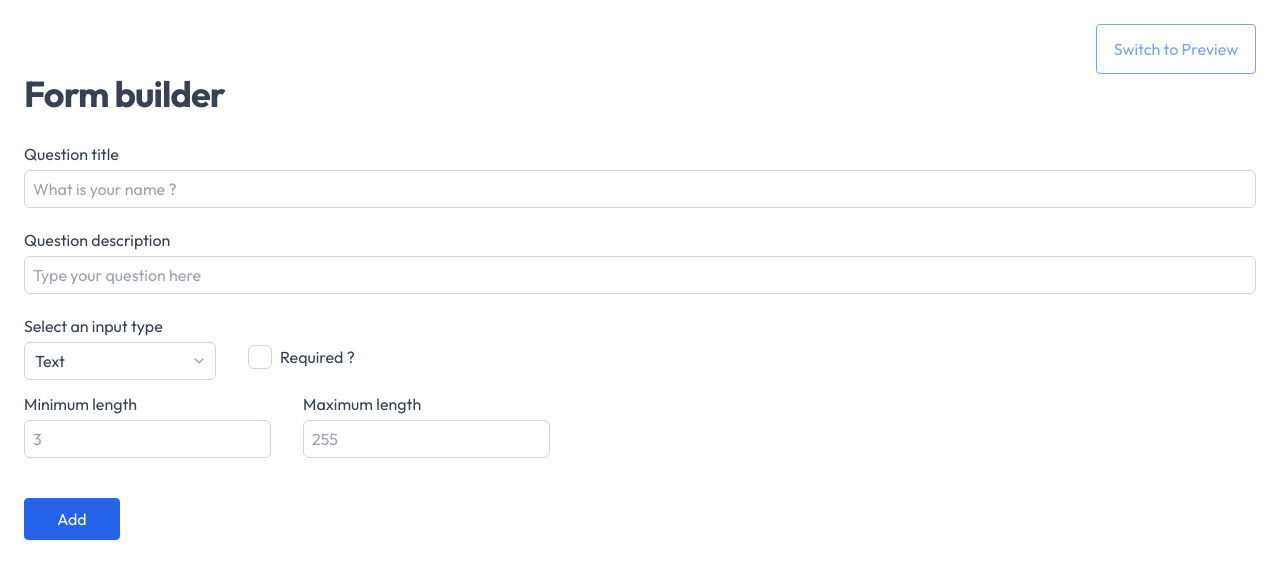
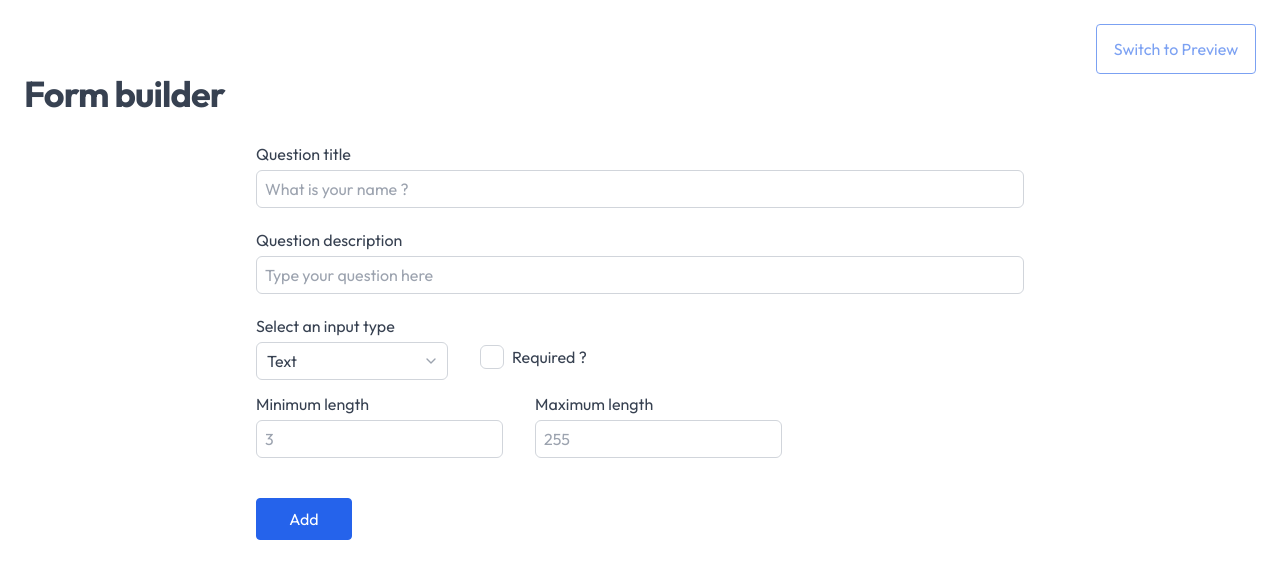
Before and after one commit to shirshendubhowmick/form-builder, a React (Vite) app: page / in a window 1280 px wide. Shown: the top 578 px of the page. Built offline with nearby package versions, Linux system fonts and the light colour scheme.

Commit message:
feat: enhance layout of Builder component for improved responsiveness

```diff
--- a/src/views/Builder/Builder.tsx
+++ b/src/views/Builder/Builder.tsx
@@ -90,8 +90,8 @@ function Builder(props: BuilderProps) {
   return (
     <div>
       <h1 className="mb-8">Form builder</h1>
-      <div>
-        <Accordion.Root type="single" collapsible>
+      <div className="mx-auto max-w-3xl">
+        <Accordion.Root type="single" collapsible className="w-full">
           {builderFormData.map((input, index) => (
             // eslint-disable-next-line react/no-array-index-key
             <Accordion.Item key={index} value={String(index)}>
```
